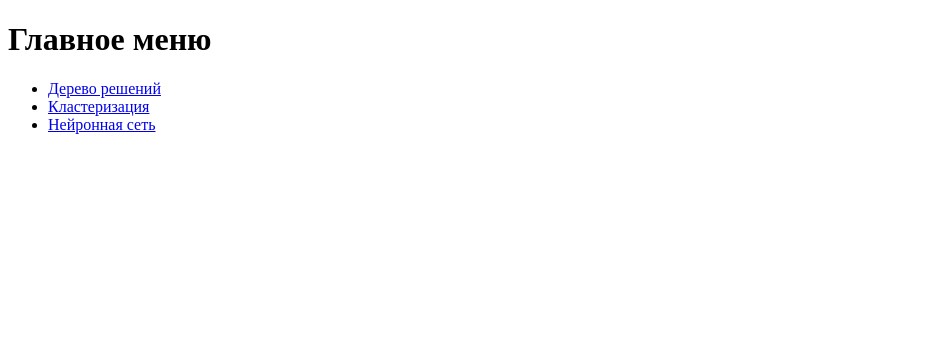
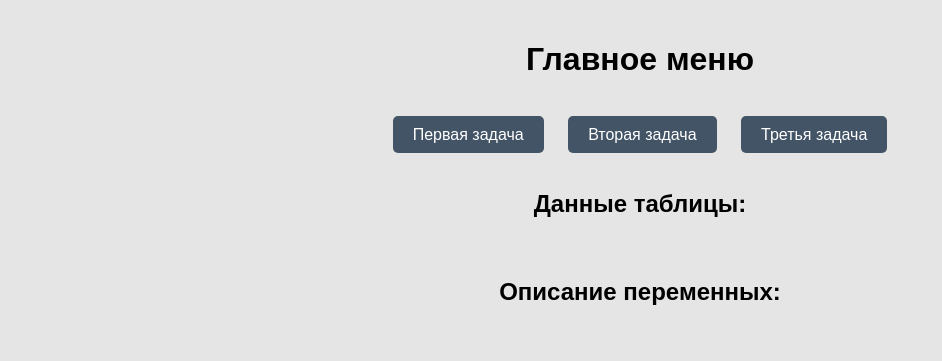
Before and after one commit to sergeevevgen/HotelDemand, a Flask app: template templates/index.html in a window 1280 px wide. Shown: the top 361 px of the page, without its empty margins (0-942 px from the left). Run offline with Flask 3, Linux system fonts and the light colour scheme; the template is opened without the code that fills it, so the values that code supplies are empty; parts of the project's set-up code (start-up, migrations or seed data) failed here and were passed over.

Commit message:
Готовы страницы, надо добавить описание и настроить css

```diff
--- a/app.py
+++ b/app.py
@@ -1,5 +1,3 @@
-from threading import Thread
-
 import pandas as pd
 from flask import Flask, render_template
 from firstExerciseWithDecision_tree import decision_tree_task1
@@ -16,24 +14,24 @@ df.dropna(inplace=True)
 
 description_for_1st_task = 'Дерево решений - классификация - определение вероятности отмены бронирования на основе ' \
                            'данных ' \
-                           'о клиенте и бронировании. Признаки:' \
-                           ' lead_time - Время предварительного бронирования. ' \
-                           'stays_in_weekend_nights - Количество проживаемых выходных ночей.' \
+                           'о клиенте и бронировании. Признаки: ' \
+                           'lead_time - Время предварительного бронирования. ' \
+                           'stays_in_weekend_nights - Количество проживаемых выходных ночей. ' \
                            'stays_in_week_nights - Количество проживаемых будних ночей.' \
-                           'adults - Количество взрослых.' \
-                           'children - Количество детей.' \
-                           'babies - Количество младенцев.' \
-                           'meal - Тип обеда.' \
-                           'customer_type - Тип клиента.' \
-                           'previous_cancellations - Предыдущие отмены бронирования.' \
-                           'previous_bookings_not_canceled - Предыдущие успешные бронирования (не отмененные).' \
-                           'required_car_parking_spaces - Требуемое количество парковочных мест для автомобилей.' \
-                           'CPI_AVG - Средний индекс потребительских цен.' \
-                           'INFLATION - Инфляция.' \
-                           'INFLATION_CHG - Изменение инфляции.' \
-                           'GDP - ВВП (валовый внутренний продукт).' \
-                           'CPI_HOTELS - Индекс потребительских цен на отели.' \
-                           'Целевая переменная:' \
+                           'adults - Количество взрослых. ' \
+                           'children - Количество детей. ' \
+                           'babies - Количество младенцев. ' \
+                           'meal - Тип обеда. ' \
+                           'customer_type - Тип клиента. ' \
+                           'previous_cancellations - Предыдущие отмены бронирования. ' \
+                           'previous_bookings_not_canceled - Предыдущие успешные бронирования (не отмененные). ' \
+                           'required_car_parking_spaces - Требуемое количество парковочных мест для автомобилей. ' \
+                           'CPI_AVG - Средний индекс потребительских цен. ' \
+                           'INFLATION - Инфляция. ' \
+                           'INFLATION_CHG - Изменение инфляции. ' \
+                           'GDP - ВВП (валовый внутренний продукт). ' \
+                           'CPI_HOTELS - Индекс потребительских цен на отели. ' \
+                           'Целевая переменная: ' \
                            'booking_canceled - Флаг отмены бронирования (1 - отменено, 0 - не отменено).'
 
 description_for_2nd_task = 'Кластеризация - метод DBSCAN - кластеризация по lead_time (время до бронирования), ' \
@@ -77,17 +75,70 @@ list_plot_urls = ['images/decision_tree.png', 'images/decision_tree_graph.png',
                   'images/elbow_method.png', 'images/clusters_kmeans.png',
                   'images/neural_task3.png', 'images/ridge.png']
 
+list_descriptions = {
+    'hotel': 'показывает название отеля, в котором производилось изучение данных',
+    'is_canceled': 'флаг отмены бронирования (1 - отменено, 0 - не отменено)',
+    'lead_time': 'время предварительного бронирования',
+    'arrival_date_year': 'год прибытия',
+    'arrival_date_month': 'месяц прибытия',
+    'arrival_date_week_number': 'номер недели прибытия',
+    'arrival_date_day_of_month': 'день месяца прибытия',
+    'stays_in_weekend_nights': 'количество проживаемых выходных ночей',
+    'stays_in_week_nights': 'количество проживаемых будних ночей',
+    'adults': 'количество взрослых',
+    'children': 'количество детей',
+    'babies': 'количество младенцев',
+    'meal': 'тип обеда',
+    'country': 'страна происхождения клиента',
+    'market_segment': 'сегмент рынка, к которому относится клиент',
+    'distribution_channel': 'канал распределения',
+    'is_repeated_guest': 'флаг повторного посещения (1 - повторный гость, 0 - новый гость)',
+    'previous_cancellations': 'предыдущие отмены бронирования клиента',
+    'previous_bookings_not_canceled': 'предыдущие успешные бронирования (не отмененные)',
+    'reserved_room_type': 'тип зарезервированного номера',
+    'assigned_room_type': 'тип назначенного номера',
+    'booking_changes': 'количество изменений в бронировании',
+    'deposit_type': 'тип депозита, оплаченного клиентом',
+    'agent': 'идентификатор агента, совершившего бронирование',
+    'days_in_waiting_list': 'количество дней в списке ожидания',
+    'customer_type': 'тип клиента',
+    'adr': 'средняя цена за номер в день',
+    'required_car_parking_spaces': 'требуемое количество парковочных мест для автомобилей',
+    'total_of_special_requests': 'общее количество специальных запросов клиента',
+    'reservation_status': 'статус бронирования',
+    'reservation_status_date': 'дата обновления статуса бронирования',
+    'MO_YR': 'месяц и год прибытия',
+    'CPI_AVG': 'средний индекс потребительских цен',
+    'INFLATION': 'инфляция',
+    'INFLATION_CHG': 'изменение инфляции',
+    'CSMR_SENT': 'потребительские настроения',
+    'UNRATE': 'уровень безработицы',
+    'INTRSRT': 'процентная ставка',
+    'GDP': 'валовый внутренний продукт',
+    'FUEL_PRCS': 'цена на топливо',
+    'CPI_HOTELS': 'индекс потребительских цен на отели',
+    'US_GINI': 'индекс Джини для США',
+    'DIS_INC': 'распределение доходов'
+}
+
 
 @app.route('/')
 def home():
-    return render_template('index.html')
+    # Первые 10 строк для представления
+    first_10_rows = df.head(10).copy()
+    column_names = df.columns.tolist()
+
+    return render_template('index.html', rows=first_10_rows, columns=column_names,
+                           variable_descriptions=list_descriptions)
 
 
 @app.route('/task1')
 def decision_tree():
-    decision_tree_task1(df)
-    neural_network_task1(df)
-    return render_template('task1.html', description=description_for_1st_task, plot_urls=list_plot_urls)
+    result_tree = decision_tree_task1(df)
+    result_neural = neural_network_task1(df)
+    return render_template('task1.html', description=description_for_1st_task, plot_urls=list_plot_urls,
+                           tree_quality=result_tree['accuracy'], features_importance=result_tree['features'],
+                           neural_quality=result_neural)
 
 
 @app.route('/task2')
--- /dev/null
+++ b/static/css/styles.css
@@ -0,0 +1,129 @@
+body {
+    font-family: Arial, sans-serif;
+    margin: 20px;
+    display: flex;
+    flex-direction: column;
+    text-align: center; /* Выравниваем текст по центру */
+}
+
+body::before {
+    content: "";
+    position: fixed;
+    top: 0;
+    left: 0;
+    width: 100%;
+    height: 100%;
+    background: rgba(0, 0, 0, 0.1); /* Чем меньше значение в последнем параметре (0.5), тем сильнее затемнение */
+    z-index: -1; /* Помещаем слой под содержимое страницы */
+}
+
+h1 {
+    text-align: center;
+}
+
+ul {
+    list-style-type: none;
+    padding: 0;
+    text-align: center;
+}
+
+li {
+    display: inline-block;
+    margin: 10px;
+}
+
+a {
+    text-decoration: none;
+    padding: 10px 20px;
+    background-color: #435467;
+    color: #FFFFFF;
+    border-radius: 5px;
+    transition: background-color 0.3s;
+}
+
+a:hover {
+    background-color: #0056b3;
+}
+
+.scrollable-table {
+    overflow-x: auto;
+    white-space: nowrap;
+}
+
+table {
+    border-collapse: collapse;
+    width: 100%;
+    margin-top: 20px;
+}
+
+th, td {
+    border: 1px solid #dddddd;
+    text-align: left;
+    padding: 8px;
+}
+
+th {
+    background-color: #f2f2f2;
+}
+
+dl {
+    margin-top: 20px;
+    display: grid;
+    grid-template-columns: auto 1fr; /* Два столбца, первый размером по содержимому, второй занимает оставшееся пространство */
+    gap: 10px; /* Расстояние между строками */
+    max-width: 600px;
+}
+
+dt {
+    font-weight: bold;
+    text-align: right; /* Выравнивание текста переменной по правому краю */
+}
+
+dd {
+    margin: 0; /* Убираем внутренние отступы для красоты */
+}
+
+.centered_div {
+    display: flex;
+    align-items: center;
+    justify-content: center;
+}
+
+.task-container {
+    text-align: center;
+}
+
+.task-description {
+    font-size: 18px;
+    word-wrap: break-word; /* Разрешить перенос слов */
+    overflow-wrap: break-word; /* Альтернативный стиль, поддерживаемый браузерами */
+    max-width: 600px; /* Задайте максимальную ширину блока для переноса текста */
+     margin: 0 auto
+}
+
+.plot-row {
+    display: flex;
+    justify-content: space-around;
+    flex-wrap: wrap;
+}
+
+.plot-container {
+    margin-bottom: 20px;
+}
+
+.plot-container img {
+    width: 100%; /* Графики будут занимать 100% ширины контейнера */
+    max-width: 800px; /* Но не более 800px, чтобы избежать растяжения */
+    height: auto; /* Автоматическое масштабирование по высоте */
+}
+
+.feature-importance,
+.tree-quality,
+.neural-accuracy {
+    margin-top: 20px;
+}
+
+.plot-container-big-image img {
+    max-width: 100%;
+    max-height: 80vh;
+}
--- a/templates/index.html
+++ b/templates/index.html
@@ -3,14 +3,43 @@
 <head>
     <meta charset="UTF-8">
     <meta name="viewport" content="width=device-width, initial-scale=1.0">
+    <link rel="stylesheet" href="{{ url_for('static', filename='css/styles.css') }}">
     <title>Главное меню</title>
 </head>
 <body>
     <h1>Главное меню</h1>
     <ul>
-        <li><a href="/task1">Дерево решений</a></li>
-        <li><a href="/task2">Кластеризация</a></li>
-        <li><a href="/task3">Нейронная сеть</a></li>
+        <li><a href="/task1">Первая задача</a></li>
+        <li><a href="/task2">Вторая задача</a></li>
+        <li><a href="/task3">Третья задача</a></li>
     </ul>
+    <!-- Выводим столбцы таблицы -->
+    <h2>Данные таблицы:</h2>
+    <div class="scrollable-table">
+        <table>
+            <tr>
+                {% for column in columns %}
+                    <th>{{ column }}</th>
+                {% endfor %}
+            </tr>
+            {% for _, row in rows.iterrows() %}
+                <tr>
+                    {% for column in columns %}
+                        <td>{{ row[column] }}</td>
+                    {% endfor %}
+                </tr>
+            {% endfor %}
+        </table>
+    </div>
+<!-- Выводим словарь с описаниями переменных -->
+    <h2>Описание переменных:</h2>
+    <div class="centered_div">
+        <dl>
+            {% for variable, description in variable_descriptions.items() %}
+                <dt>{{ variable }}</dt>
+                <dd>{{ description }}</dd>
+            {% endfor %}
+        </dl>
+    </div>
 </body>
 </html>
--- a/templates/task2.html
+++ b/templates/task2.html
@@ -3,7 +3,8 @@
 <head>
     <meta charset="UTF-8">
     <meta name="viewport" content="width=device-width, initial-scale=1.0">
-    <title>Title</title>
+    <link rel="stylesheet" href="{{ url_for('static', filename='css/styles.css') }}">
+    <title>Вторая задача</title>
 </head>
 <body>
     <p>{{ description }}</p>
--- a/templates/task3.html
+++ b/templates/task3.html
@@ -3,7 +3,8 @@
 <head>
     <meta charset="UTF-8">
     <meta name="viewport" content="width=device-width, initial-scale=1.0">
-    <title>Title</title>
+    <link rel="stylesheet" href="{{ url_for('static', filename='css/styles.css') }}">
+    <title>Третья задача</title>
 </head>
 <body>
     <p>{{ description }}</p>
```
Also changed, not shown: firstExerciseWithDecision_tree.py (+10 -4 lines), firstExerciseWithNeuralNetwork.py (+5 -3 lines), templates/task1.html (+65 -12 lines), static/images/background.png (added), static/images/confusion_matrix_task1.png, static/images/confusion_matrix_tree_task1.png.
